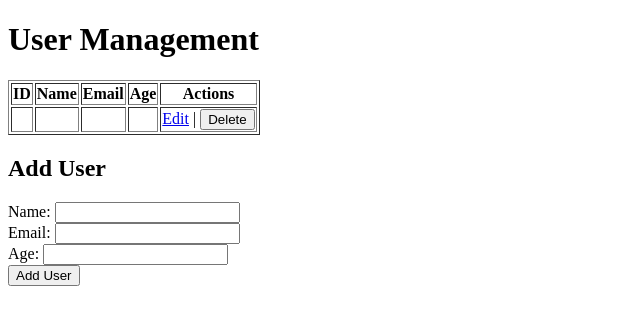
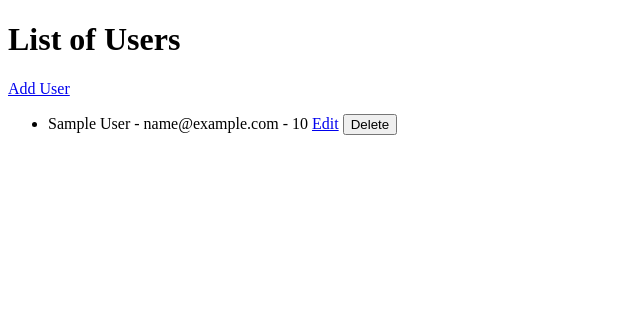
Before and after one commit to SamKur/FlaskCRUDMySQL, a Flask app: page / in a window 1280 px wide. Shown: the top 325 px of the page, without its empty margins (0-640 px from the left). Run offline with Flask 3, Linux system fonts and the light colour scheme; tables that the repository leaves empty hold one stand-in row (values such as "Sample post").

Commit message:
improved delete and add user

```diff
--- a/app.py
+++ b/app.py
@@ -26,8 +26,8 @@
     finally:
         connection.close()
 
-# Route to add a new user
-@app.route('/add_user', methods=['POST'])
+# Route to render add user form and process the user addition
+@app.route('/add_user', methods=['GET', 'POST'])
 def add_user():
     if request.method == 'POST':
         name = request.form['name']
@@ -43,6 +43,7 @@
         finally:
             connection.close()
         return redirect(url_for('index'))
+    return render_template('add_user.html')
 
 # Route to edit a user (dynamic route)
 @app.route('/edit/<id>', methods=['GET', 'POST'])
--- a/templates/index.html
+++ b/templates/index.html
@@ -1,63 +1,39 @@
 <!DOCTYPE html>
-<html lang="en">
+<html>
 <head>
-    <meta charset="UTF-8">
-    <meta name="viewport" content="width=device-width, initial-scale=1.0">
     <title>User Management</title>
 </head>
 <body>
-    <h1>User Management</h1>
+    <h1>List of Users</h1>
 
-    <!-- Flash message -->
+    <a href="{{ url_for('add_user') }}">Add User</a>
+
+    {% if users %}
+        <ul>
+        {% for user in users %}
+            <li>
+                {{ user.name }} - {{ user.email }} - {{ user.age }}
+                <a href="{{ url_for('edit_user', id=user.id) }}">Edit</a>
+
+                <!-- Delete button inside a form -->
+                <form action="{{ url_for('delete_user', id=user.id) }}" method="POST" style="display:inline;">
+                    <button type="submit" onclick="return confirm('Are you sure you want to delete this user?');">Delete</button>
+                </form>
+            </li>
+        {% endfor %}
+        </ul>
+    {% else %}
+        <p>No users found.</p>
+    {% endif %}
+
     {% with messages = get_flashed_messages() %}
         {% if messages %}
             <ul>
-                {% for message in messages %}
-                    <li>{{ message }}</li>
-                {% endfor %}
+            {% for message in messages %}
+                <li>{{ message }}</li>
+            {% endfor %}
             </ul>
         {% endif %}
     {% endwith %}
-
-    <!-- List of users -->
-    <table border="1">
-        <thead>
-            <tr>
-                <th>ID</th>
-                <th>Name</th>
-                <th>Email</th>
-                <th>Age</th>
-                <th>Actions</th>
-            </tr>
-        </thead>
-        <tbody>
-            {% for user in users %}
-            <tr>
-                <td>{{ user[0] }}</td>
-                <td>{{ user[1] }}</td>
-                <td>{{ user[2] }}</td>
-                <td>{{ user[3] }}</td>
-                <td>
-                    <a href="{{ url_for('edit_user', id=user[0]) }}">Edit</a> |
-                    <form action="{{ url_for('delete_user', id=user[0]) }}" method="POST" style="display:inline;">
-                        <button type="submit">Delete</button>
-                    </form>
-                </td>
-            </tr>
-            {% endfor %}
-        </tbody>
-    </table>
-
-    <h2>Add User</h2>
-    <form action="{{ url_for('add_user') }}" method="POST">
-        <label>Name:</label>
-        <input type="text" name="name" required><br>
-        <label>Email:</label>
-        <input type="email" name="email" required><br>
-        <label>Age:</label>
-        <input type="number" name="age" required><br>
-        <button type="submit">Add User</button>
-    </form>
-
 </body>
 </html>
```
Also changed, not shown: templates/add_user.html (added, +21 -0 lines), templates/edit.html (+11 -11 lines).
